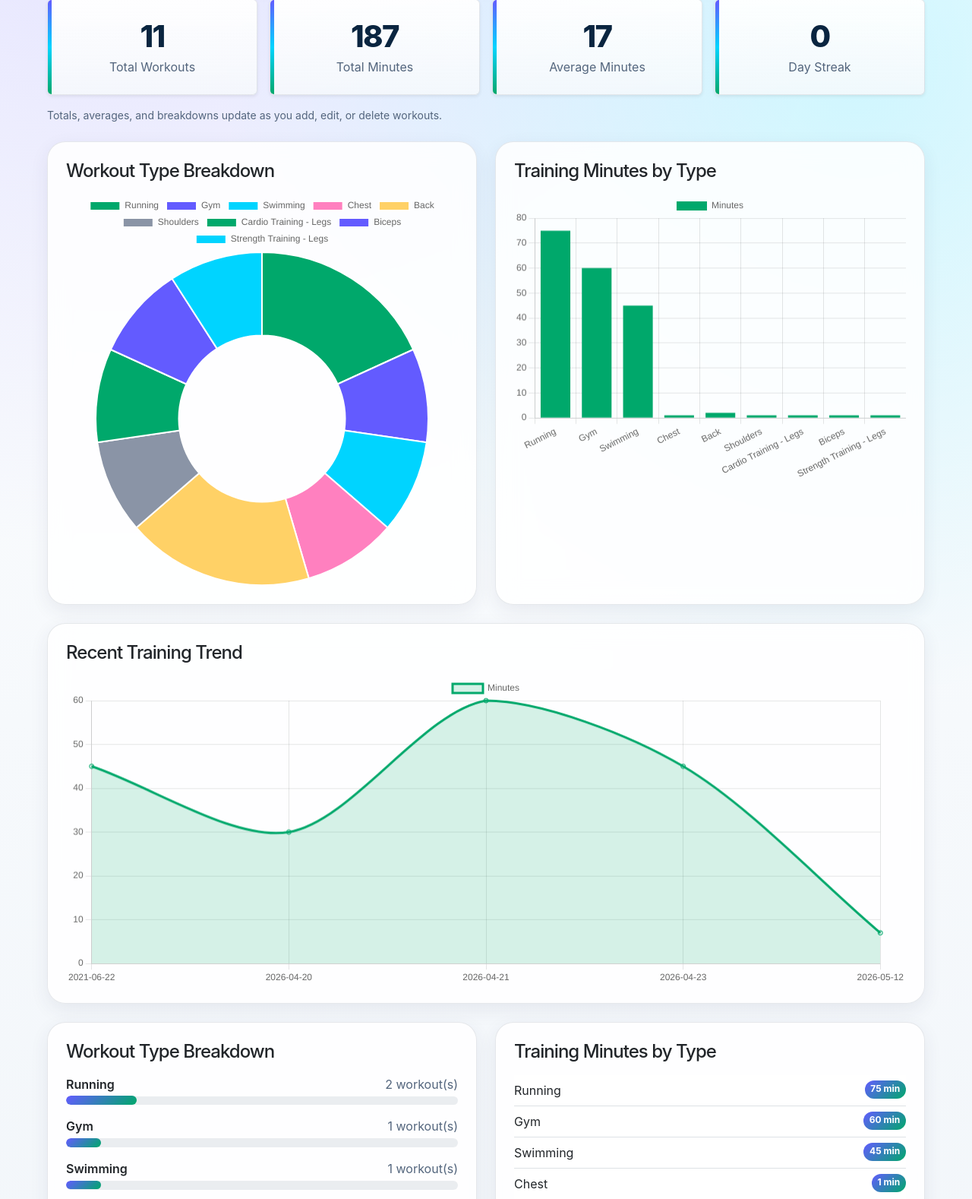
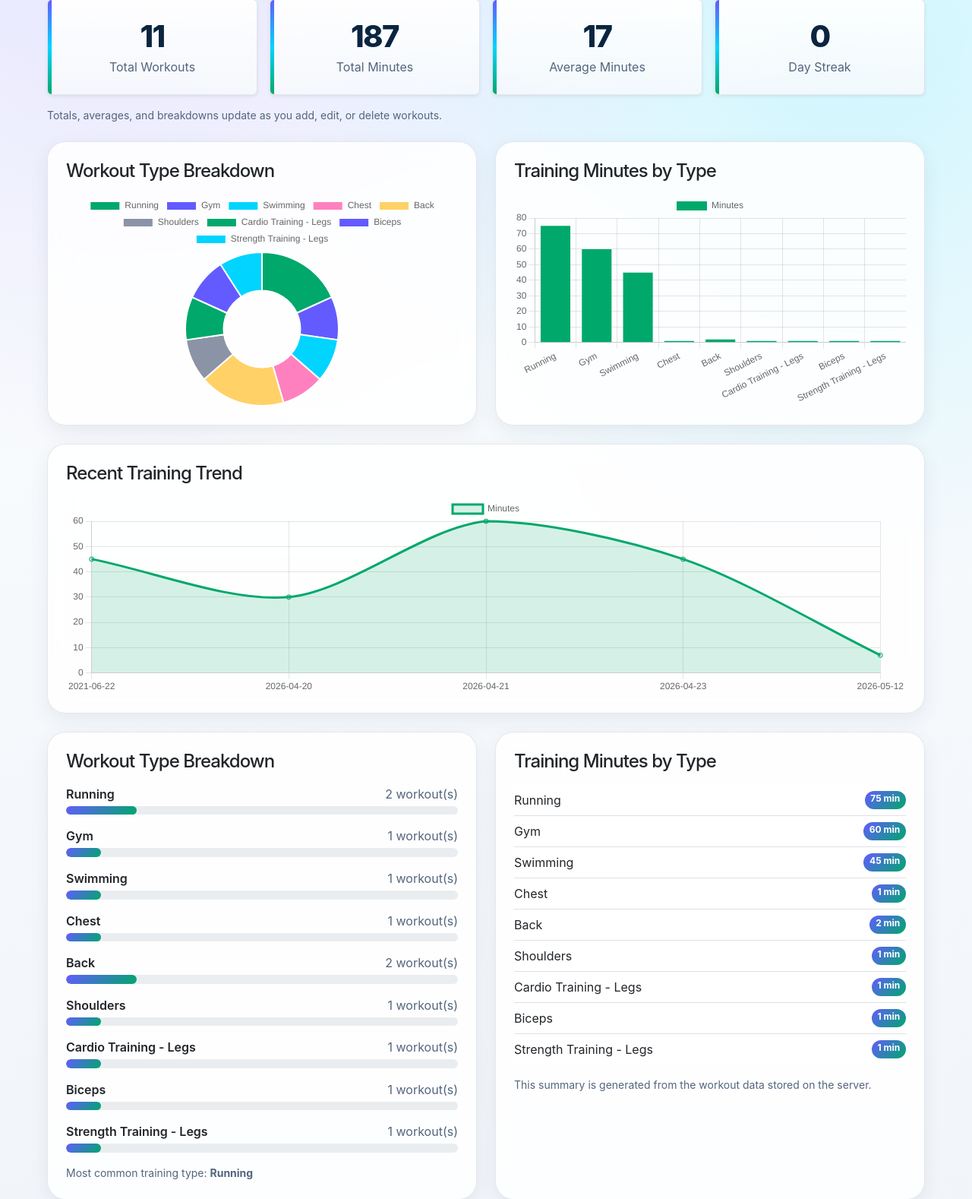
Before and after one commit to kiegiam/CITS3403-Test-Repo, a Flask app: page /progress in a window 1280 px wide. Shown: the part 266-1844 px from the top of the page at 76% size. Run offline with Flask 3, Linux system fonts and the light colour scheme; a user stored in the database is signed in; data comes from the database, SQL or seed files in the repository; some libraries are stand-ins or nearby versions.

Commit message:
Improve progress chart layout

```diff
--- a/static/css/styles.css
+++ b/static/css/styles.css
@@ -243,6 +243,36 @@ h6 {
 .stat-box h2 {
     color: var(--ft-text);
     font-weight: 850;
+}
+
+/* ---------- Progress charts ---------- */
+
+.progress-chart-grid {
+    align-items: stretch;
+}
+
+.progress-chart-card .card-body {
+    display: flex;
+    flex-direction: column;
+    min-height: 100%;
+}
+
+.progress-chart-container {
+    position: relative;
+    width: 100%;
+    height: 280px;
+    max-height: 320px;
+}
+
+.progress-chart-container-wide {
+    height: 260px;
+    max-height: 300px;
+}
+
+.progress-chart-container canvas {
+    display: block;
+    width: 100% !important;
+    max-width: 100%;
 }
 
 /* ---------- Tables ---------- */
@@ -756,6 +786,14 @@ footer {
     .weekly-bar-track {
         width: 30px;
     }
+
+    .progress-chart-container {
+        height: 250px;
+    }
+
+    .progress-chart-container-wide {
+        height: 230px;
+    }
 }
 
 @media (max-width: 575.98px) {
@@ -770,4 +808,12 @@ footer {
     .muscle-grid {
         grid-template-columns: repeat(2, 1fr);
     }
+
+    .progress-chart-container {
+        height: 220px;
+    }
+
+    .progress-chart-container-wide {
+        height: 210px;
+    }
 }
--- a/templates/progress.html
+++ b/templates/progress.html
@@ -171,31 +171,37 @@
                     </div>
                 </section>
             {% else %}
-                <section class="mb-4">
-                    <div class="row g-4">
+                <section class="mb-4 progress-chart-section">
+                    <div class="row g-4 progress-chart-grid">
                         <div class="col-lg-6">
-                            <div class="card shadow-sm border-0 h-100">
+                            <div class="card shadow-sm border-0 h-100 progress-chart-card">
                                 <div class="card-body p-4">
                                     <h2 class="h4 mb-3">Workout Type Breakdown</h2>
-                                    <canvas id="workoutTypeChart" height="220"></canvas>
+                                    <div class="progress-chart-container">
+                                        <canvas id="workoutTypeChart"></canvas>
+                                    </div>
                                 </div>
                             </div>
                         </div>
 
                         <div class="col-lg-6">
-                            <div class="card shadow-sm border-0 h-100">
+                            <div class="card shadow-sm border-0 h-100 progress-chart-card">
                                 <div class="card-body p-4">
                                     <h2 class="h4 mb-3">Training Minutes by Type</h2>
-                                    <canvas id="trainingMinutesChart" height="220"></canvas>
+                                    <div class="progress-chart-container">
+                                        <canvas id="trainingMinutesChart"></canvas>
+                                    </div>
                                 </div>
                             </div>
                         </div>
 
                         <div class="col-12">
-                            <div class="card shadow-sm border-0">
+                            <div class="card shadow-sm border-0 progress-chart-card">
                                 <div class="card-body p-4">
                                     <h2 class="h4 mb-3">Recent Training Trend</h2>
-                                    <canvas id="trainingTrendChart" height="110"></canvas>
+                                    <div class="progress-chart-container progress-chart-container-wide">
+                                        <canvas id="trainingTrendChart"></canvas>
+                                    </div>
                                 </div>
                             </div>
                         </div>
@@ -325,6 +331,9 @@
                                     backgroundColor: chartColours,
                                 }],
                             },
+                            options: {
+                                maintainAspectRatio: false,
+                            },
                         });
                     }
 
@@ -340,6 +349,7 @@
                                 }],
                             },
                             options: {
+                                maintainAspectRatio: false,
                                 scales: {
                                     y: {
                                         beginAtZero: true,
@@ -364,6 +374,7 @@
                                 }],
                             },
                             options: {
+                                maintainAspectRatio: false,
                                 scales: {
                                     y: {
                                         beginAtZero: true,
```
